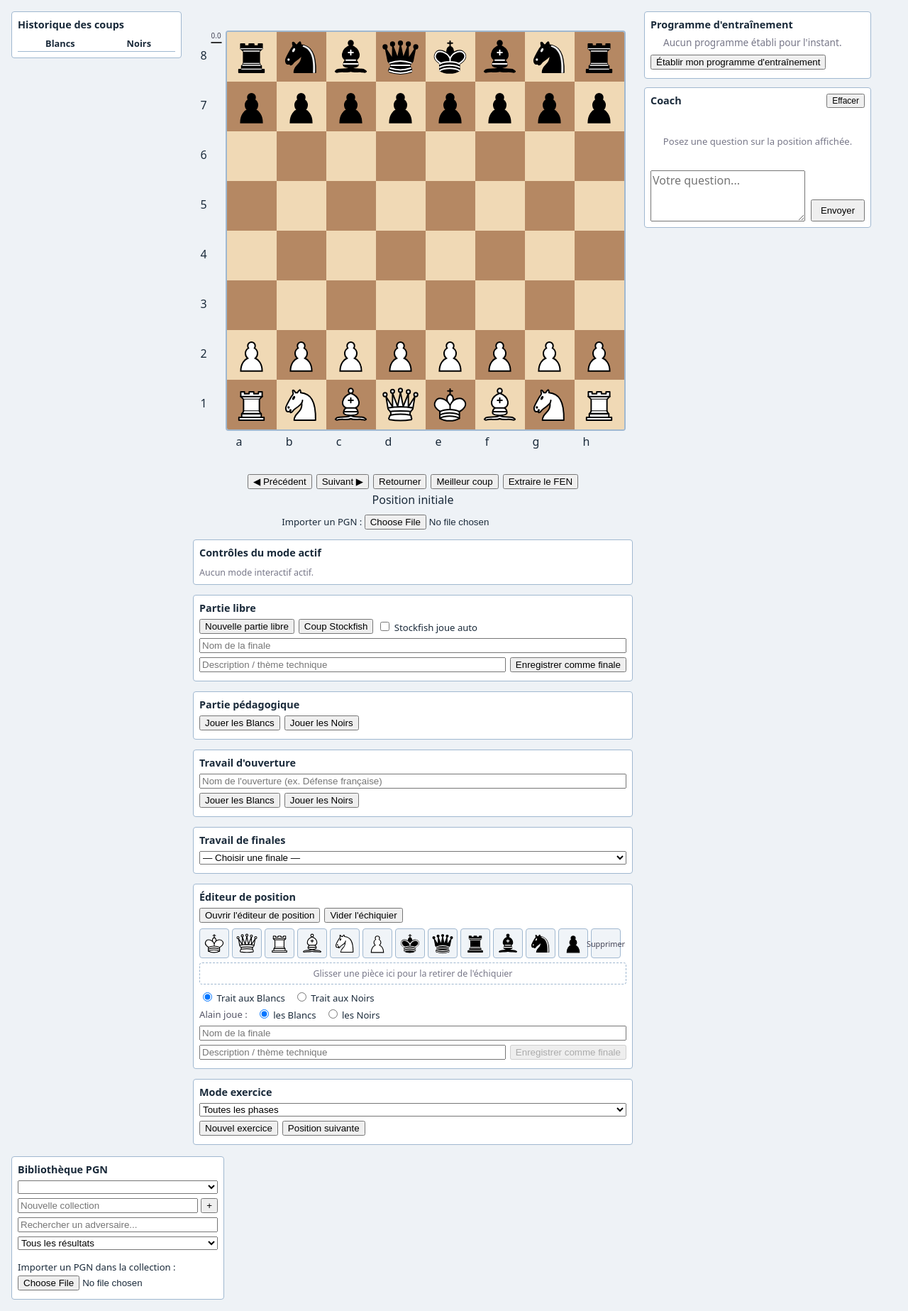
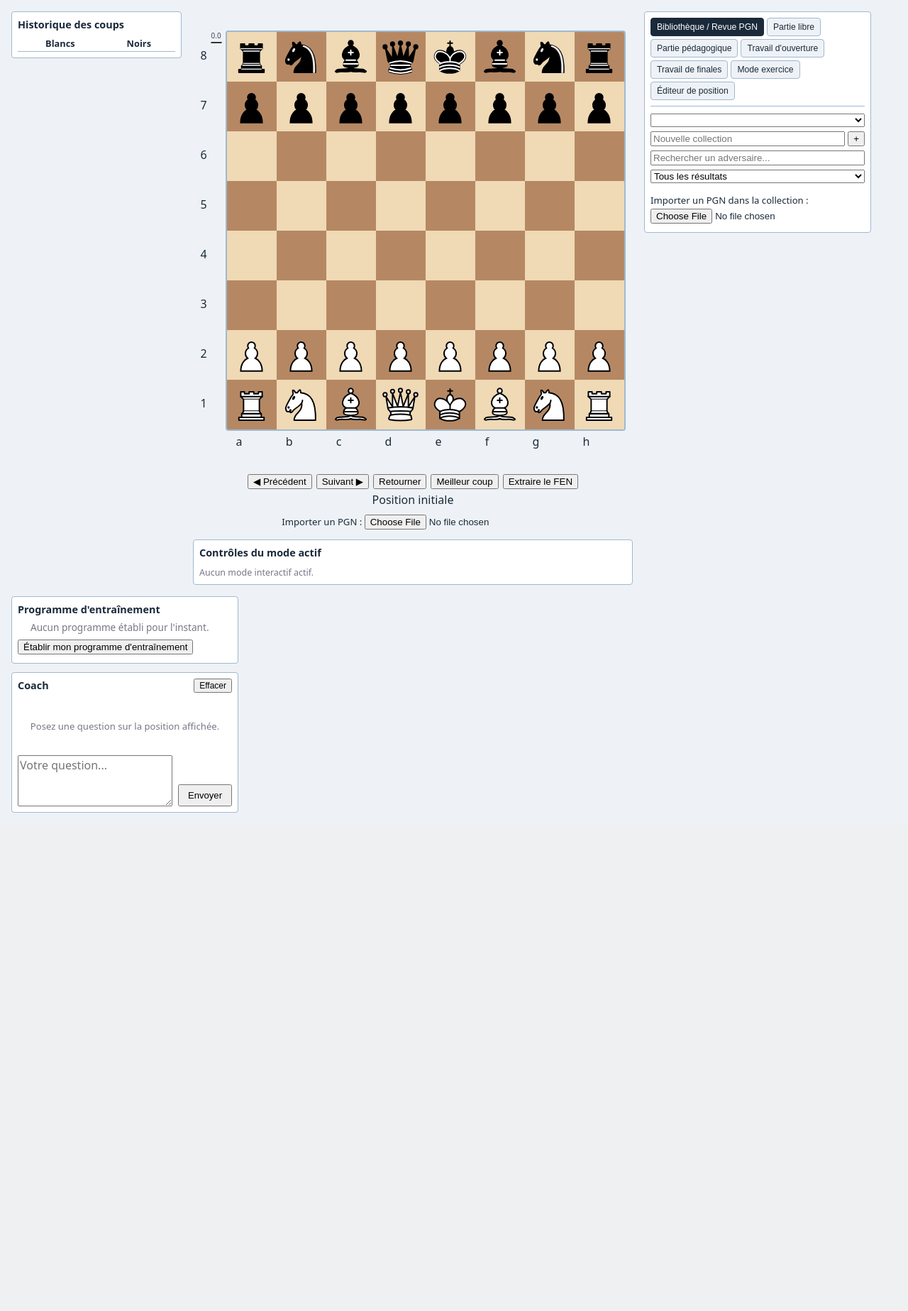
Before and after one commit to AlainDelree/Chesscoach, a Flask app: page / in a window 1280 px wide. Shown: the part 44-1891 px from the top of the page at 71% size. After the commit the page ends 1189 px from the top, so only its background shows below. Run offline with Flask 3, Linux system fonts and the light colour scheme; lists and menus that the app fills with data are empty.

Commit message:
Navigation par onglets entre les modes + désactivation des boutons de revue hors contexte (issue #23)
- Remplace l'empilement vertical des panneaux (partie libre, pédagogique,
  ouverture, finales, exercice, éditeur, bibliothèque PGN) par un système
  d'onglets (templates/index.html, controls.js/switchModeTab) : un seul
  panneau de contrôles spécifique visible à la fois. Échiquier, historique,
  coach et barre "Contrôles du mode actif" restent hors des onglets.
- Ajoute ensureModeSwitchClean() (controls.js) : si un mode interactif est
  actif et qu'un autre onglet démarre une nouvelle partie/exercice/revue,
  termine proprement l'ancien d'abord en réutilisant les fonctions abandon*
  existantes (une seule ajoutée : abandonExerciseGame, le mode exercice
  n'ayant aucun état serveur à abandonner). Câblée dans chaque start*/
  onFinaleSelectChange et dans parsePgn (chargement PGN en revue).
- Grise (disabled) les boutons Précédent/Suivant/Retourner/Meilleur coup dès
  qu'un mode interactif est actif (updateReviewControlsEnabled), au lieu de
  les laisser cliquables sans effet.

Vérifié via navigateur headless (Playwright) : panneau unique par onglet,
échiquier/historique/coach toujours visibles, boutons de revue grisés en
mode interactif et réactivés en revue, bascule propre entre partie libre,
pédagogique, exercice, éditeur et revue PGN sans double état actif.

```diff
--- a/static/board.js
+++ b/static/board.js
@@ -486,6 +486,12 @@
 }
 
 function parsePgn(pgn, onLoaded) {
+  // Charger une partie en revue (fichier local ou bibliothèque PGN) reprend
+  // le plateau pour l'usage de la revue — si un mode interactif tournait
+  // encore (partie pédagogique, exercice...), le terminer proprement d'abord
+  // (issue #23, ensureModeSwitchClean dans controls.js) plutôt que de laisser
+  // deux modes "actifs" en même temps sur le même plateau.
+  if (typeof ensureModeSwitchClean === "function") ensureModeSwitchClean("library");
   try {
     const chess = new Chess();
     if (!chess.load_pgn(pgn)) {
--- a/static/editor.js
+++ b/static/editor.js
@@ -264,6 +264,7 @@
 // ── Cycle de vie du panneau ──────────────────────────────────────────────
 
 function startPositionEditor() {
+  ensureModeSwitchClean("editor");
   editorPosition          = {};
   editorTool              = null;
   editorBoardSelected     = null;
--- a/static/exercise.js
+++ b/static/exercise.js
@@ -72,7 +72,30 @@
   exercisePvMeilleurCoup = null;
 }
 
+// Pas d'événement serveur "exercise_abandon" : contrairement aux autres
+// modes, exercise_new ne laisse aucun état serveur à nettoyer entre deux
+// exercices (cf. _current_exercise, app.py, simplement remplacé au prochain
+// tirage) — juste l'état client à réinitialiser avant de basculer vers un
+// autre mode (issue #23, ensureModeSwitchClean dans controls.js). Pas
+// exposée dans MODE_CAPS.exercise.abandon (inchangé, toujours null) : le
+// bouton "Abandonner" partagé reste absent en mode exercice comme avant.
+function abandonExerciseGame() {
+  if (!exerciseActive) return;
+  exerciseActive    = false;
+  exerciseGame      = null;
+  exerciseSelected  = null;
+  exerciseAnswered  = false;
+  exerciseExploring = false;
+  exerciseVerdictObtenu = false;
+  exerciseLastMove  = null;
+  _exerciseResetTentative();
+  _exerciseUpdateCoupReelDisplay();
+  resetBoardToNeutral();
+  setActiveMode(null);
+}
+
 function startExercise() {
+  ensureModeSwitchClean("exercise");
   exerciseAnswered  = false;
   exerciseSelected  = null;
   exerciseFenAvant  = null;
--- a/static/finales.js
+++ b/static/finales.js
@@ -95,6 +95,7 @@
   const entry = finaleList.find((f) => f.id === id);
   if (descEl) descEl.textContent = entry ? entry.description : "";
 
+  ensureModeSwitchClean("finale");
   finaleWaiting  = true;
   finaleGameOver = false;
   finaleFenAvantCoup = null;
--- a/static/free_play.js
+++ b/static/free_play.js
@@ -45,6 +45,7 @@
 }
 
 function startFreeGame() {
+  ensureModeSwitchClean("free");
   freeGame           = new Chess();
   freePlayActive     = true;
   freeSelectedSquare = null;
--- a/static/opening.js
+++ b/static/opening.js
@@ -75,6 +75,7 @@
     if (statusEl) statusEl.textContent = "Indiquez le nom d'une ouverture.";
     return;
   }
+  ensureModeSwitchClean("opening");
   openingCampAlain = (camp === "noirs") ? "noirs" : "blancs";
   openingWaiting   = true;
   openingGameOver  = false;
--- a/static/pedagogic.js
+++ b/static/pedagogic.js
@@ -30,6 +30,7 @@
 }
 
 function startPedagogicGame(camp) {
+  ensureModeSwitchClean("pedagogic");
   pedagogicCampAlain = (camp === "noirs") ? "noirs" : "blancs";
   pedagogicWaiting   = true;
   pedagogicGameOver  = false;
--- a/templates/index.html
+++ b/templates/index.html
@@ -47,13 +47,38 @@
       width: 240px;
       flex-shrink: 0;
     }
-    #library-column {
+    #mode-tabs-column {
       display: flex;
       flex-direction: column;
       gap: 12px;
-      width: 300px;
+      width: 320px;
       flex-shrink: 0;
     }
+    .mode-tab-bar {
+      display: flex;
+      flex-wrap: wrap;
+      gap: 4px;
+      margin-bottom: 10px;
+      padding-bottom: 8px;
+      border-bottom: 1px solid #a0b8d0;
+    }
+    .mode-tab-btn {
+      padding: 5px 8px;
+      font-size: 0.76rem;
+      border: 1px solid #a0b8d0;
+      background: #eef2f6;
+      border-radius: 4px;
+      cursor: pointer;
+      color: #1a2a3a;
+    }
+    .mode-tab-btn.active {
+      background: #1a2a3a;
+      color: #fff;
+      border-color: #1a2a3a;
+    }
+    .mode-tab-panel { display: none; }
+    .mode-tab-panel.active { display: block; }
+    #review-controls button:disabled { opacity: 0.5; cursor: not-allowed; }
     .panel {
       background: #fff;
       border: 1px solid #a0b8d0;
@@ -112,10 +137,10 @@
       <div class="material-row"><span id="material-bottom"></span></div>
 
       <div id="review-controls">
-        <button onclick="reviewPrev()">◀ Précédent</button>
-        <button onclick="reviewNext()">Suivant ▶</button>
-        <button onclick="flipBoard()">Retourner</button>
-        <button onclick="showReviewBestMove()">Meilleur coup</button>
+        <button id="review-prev-btn" onclick="reviewPrev()">◀ Précédent</button>
+        <button id="review-next-btn" onclick="reviewNext()">Suivant ▶</button>
+        <button id="review-flip-btn" onclick="flipBoard()">Retourner</button>
+        <button id="review-bestmove-btn" onclick="showReviewBestMove()">Meilleur coup</button>
         <button onclick="extraireFen()">Extraire le FEN</button>
       </div>
       <div>
@@ -149,8 +174,56 @@
         <div id="shared-mode-status" style="font-size:0.78rem; color:#778; margin-top:4px;">Aucun mode interactif actif.</div>
       </div>
 
-      <div class="panel" style="margin-top:10px; width:100%; box-sizing:border-box;">
-        <h2>Partie libre</h2>
+    </div>
+
+    <!-- ── Colonne à onglets, un par mode (issue #23) ────────────────────────
+         Un seul panneau de contrôles spécifique visible à la fois (celui de
+         l'onglet cliqué, cf. switchModeTab dans controls.js) — remplace
+         l'ancien empilement vertical. L'échiquier, l'historique, le coach et
+         la barre "Contrôles du mode actif" restent hors des onglets
+         (toujours visibles, cf. board-column/coach-column) car ils
+         s'appliquent quel que soit le mode actif. -->
+    <div id="mode-tabs-column">
+      <div class="panel" style="width:100%; box-sizing:border-box;">
+        <div class="mode-tab-bar">
+          <button type="button" class="mode-tab-btn" id="tab-btn-library" onclick="switchModeTab('library')">Bibliothèque / Revue PGN</button>
+          <button type="button" class="mode-tab-btn" id="tab-btn-free" onclick="switchModeTab('free')">Partie libre</button>
+          <button type="button" class="mode-tab-btn" id="tab-btn-pedagogic" onclick="switchModeTab('pedagogic')">Partie pédagogique</button>
+          <button type="button" class="mode-tab-btn" id="tab-btn-opening" onclick="switchModeTab('opening')">Travail d'ouverture</button>
+          <button type="button" class="mode-tab-btn" id="tab-btn-finale" onclick="switchModeTab('finale')">Travail de finales</button>
+          <button type="button" class="mode-tab-btn" id="tab-btn-exercise" onclick="switchModeTab('exercise')">Mode exercice</button>
+          <button type="button" class="mode-tab-btn" id="tab-btn-editor" onclick="switchModeTab('editor')">Éditeur de position</button>
+        </div>
+
+        <div class="mode-tab-panel" id="tab-panel-library">
+          <div style="display:flex; gap:4px; margin-bottom:6px;">
+            <select id="pgn-lib-collection-select" style="flex:1;" onchange="pgnLibOnCollectionChange()"></select>
+          </div>
+          <div style="display:flex; gap:4px; margin-bottom:6px;">
+            <input id="pgn-lib-new-name" type="text" placeholder="Nouvelle collection" style="flex:1;">
+            <button onclick="pgnLibCreateCollection()">+</button>
+          </div>
+          <div style="display:flex; gap:4px; margin-bottom:6px;">
+            <input id="pgn-lib-search" type="text" placeholder="Rechercher un adversaire..." style="flex:1;" oninput="pgnLibApplyFilters()">
+          </div>
+          <div style="display:flex; gap:4px; margin-bottom:6px;">
+            <select id="pgn-lib-result-filter" style="flex:1;" onchange="pgnLibApplyFilters()">
+              <option value="">Tous les résultats</option>
+              <option value="victoire">Victoires (Alain)</option>
+              <option value="defaite">Défaites (Alain)</option>
+              <option value="nulle">Nulles</option>
+            </select>
+          </div>
+          <ul id="pgn-lib-games"></ul>
+          <div style="margin-top:6px;">
+            <label style="font-size:0.82rem;">Importer un PGN dans la collection :
+              <input type="file" accept=".pgn,.txt" onchange="pgnLibImportFile(event)">
+            </label>
+          </div>
+          <div id="pgn-lib-loaded-label" style="font-size:0.8rem; color:#445; margin-top:4px;"></div>
+        </div>
+
+        <div class="mode-tab-panel" id="tab-panel-free">
           <div style="display:flex; gap:6px; align-items:center; flex-wrap:wrap;">
             <button onclick="startFreeGame()">Nouvelle partie libre</button>
             <button onclick="requestStockfishMove()">Coup Stockfish</button>
@@ -169,8 +242,7 @@
           <div id="free-play-status" style="font-size:0.82rem; color:#445; margin-top:4px;"></div>
         </div>
 
-      <div class="panel" style="margin-top:10px; width:100%; box-sizing:border-box;">
-        <h2>Partie pédagogique</h2>
+        <div class="mode-tab-panel" id="tab-panel-pedagogic">
           <div style="display:flex; gap:6px; align-items:center; flex-wrap:wrap;">
             <button onclick="startPedagogicGame('blancs')">Jouer les Blancs</button>
             <button onclick="startPedagogicGame('noirs')">Jouer les Noirs</button>
@@ -178,8 +250,7 @@
           <div id="pedagogic-status" style="font-size:0.82rem; color:#445; margin-top:4px;"></div>
         </div>
 
-      <div class="panel" style="margin-top:10px; width:100%; box-sizing:border-box;">
-        <h2>Travail d'ouverture</h2>
+        <div class="mode-tab-panel" id="tab-panel-opening">
           <div style="display:flex; gap:6px; align-items:center; flex-wrap:wrap;">
             <input id="opening-name-input" type="text" placeholder="Nom de l'ouverture (ex. Défense française)" style="flex:1; min-width:180px;">
           </div>
@@ -190,8 +261,7 @@
           <div id="opening-status" style="font-size:0.82rem; color:#445; margin-top:4px;"></div>
         </div>
 
-      <div class="panel" style="margin-top:10px; width:100%; box-sizing:border-box;">
-        <h2>Travail de finales</h2>
+        <div class="mode-tab-panel" id="tab-panel-finale">
           <div style="display:flex; gap:6px; align-items:center; flex-wrap:wrap;">
             <select id="finale-select" style="flex:1; min-width:0;" onchange="onFinaleSelectChange()">
               <option value="">— Choisir une finale —</option>
@@ -201,8 +271,26 @@
           <div id="finale-status" style="font-size:0.82rem; color:#445; margin-top:4px;"></div>
         </div>
 
-      <div class="panel" style="margin-top:10px; width:100%; box-sizing:border-box;">
-        <h2>Éditeur de position</h2>
+        <div class="mode-tab-panel" id="tab-panel-exercise">
+          <div style="display:flex; gap:6px; align-items:center; flex-wrap:wrap;">
+            <select id="exercise-phase-select" style="flex:1; min-width:140px;">
+              <option value="toutes">Toutes les phases</option>
+              <option value="ouverture">Ouverture</option>
+              <option value="milieu_de_partie">Milieu de partie</option>
+              <option value="finale">Finale</option>
+            </select>
+          </div>
+          <div style="display:flex; gap:6px; align-items:center; flex-wrap:wrap; margin-top:6px;">
+            <button onclick="startExercise()">Nouvel exercice</button>
+            <button onclick="startExercise()">Position suivante</button>
+          </div>
+          <div id="exercise-status" style="font-size:0.82rem; color:#445; margin-top:4px;"></div>
+          <div id="exercise-coup-reel" style="display:none; font-size:0.82rem; color:#1a2a3a; margin-top:4px; padding:4px 6px; background:#fff6da; border-radius:4px;">
+            Coup réellement joué à l'époque : <strong id="exercise-coup-reel-value"></strong>
+          </div>
+        </div>
+
+        <div class="mode-tab-panel" id="tab-panel-editor">
           <div style="display:flex; gap:6px; align-items:center; flex-wrap:wrap;">
             <button onclick="startPositionEditor()">Ouvrir l'éditeur de position</button>
             <button onclick="clearEditorBoard()">Vider l'échiquier</button>
@@ -229,25 +317,6 @@
             <button id="editor-save-btn" onclick="saveEditorPositionAsFinale()" disabled>Enregistrer comme finale</button>
           </div>
           <div id="editor-status" style="font-size:0.82rem; color:#445; margin-top:4px;"></div>
-      </div>
-
-      <div class="panel" style="margin-top:10px; width:100%; box-sizing:border-box;">
-        <h2>Mode exercice</h2>
-        <div style="display:flex; gap:6px; align-items:center; flex-wrap:wrap;">
-          <select id="exercise-phase-select" style="flex:1; min-width:140px;">
-            <option value="toutes">Toutes les phases</option>
-            <option value="ouverture">Ouverture</option>
-            <option value="milieu_de_partie">Milieu de partie</option>
-            <option value="finale">Finale</option>
-          </select>
-        </div>
-        <div style="display:flex; gap:6px; align-items:center; flex-wrap:wrap; margin-top:6px;">
-          <button onclick="startExercise()">Nouvel exercice</button>
-          <button onclick="startExercise()">Position suivante</button>
-        </div>
-        <div id="exercise-status" style="font-size:0.82rem; color:#445; margin-top:4px;"></div>
-        <div id="exercise-coup-reel" style="display:none; font-size:0.82rem; color:#1a2a3a; margin-top:4px; padding:4px 6px; background:#fff6da; border-radius:4px;">
-          Coup réellement joué à l'époque : <strong id="exercise-coup-reel-value"></strong>
         </div>
       </div>
     </div>
@@ -281,38 +350,6 @@
       </div>
     </div>
 
-    <!-- ── Colonne bibliothèque PGN ─────────────────────────────────────── -->
-    <div id="library-column">
-      <div class="panel">
-        <h2>Bibliothèque PGN</h2>
-        <div style="display:flex; gap:4px; margin-bottom:6px;">
-          <select id="pgn-lib-collection-select" style="flex:1;" onchange="pgnLibOnCollectionChange()"></select>
-        </div>
-        <div style="display:flex; gap:4px; margin-bottom:6px;">
-          <input id="pgn-lib-new-name" type="text" placeholder="Nouvelle collection" style="flex:1;">
-          <button onclick="pgnLibCreateCollection()">+</button>
-        </div>
-        <div style="display:flex; gap:4px; margin-bottom:6px;">
-          <input id="pgn-lib-search" type="text" placeholder="Rechercher un adversaire..." style="flex:1;" oninput="pgnLibApplyFilters()">
-        </div>
-        <div style="display:flex; gap:4px; margin-bottom:6px;">
-          <select id="pgn-lib-result-filter" style="flex:1;" onchange="pgnLibApplyFilters()">
-            <option value="">Tous les résultats</option>
-            <option value="victoire">Victoires (Alain)</option>
-            <option value="defaite">Défaites (Alain)</option>
-            <option value="nulle">Nulles</option>
-          </select>
-        </div>
-        <ul id="pgn-lib-games"></ul>
-        <div style="margin-top:6px;">
-          <label style="font-size:0.82rem;">Importer un PGN dans la collection :
-            <input type="file" accept=".pgn,.txt" onchange="pgnLibImportFile(event)">
-          </label>
-        </div>
-        <div id="pgn-lib-loaded-label" style="font-size:0.8rem; color:#445; margin-top:4px;"></div>
-      </div>
-    </div>
-
   </div>
 
   <script src="{{ url_for('static', filename='vendor/socket.io/socket.io.min.js') }}"></script>
```
Also changed, not shown: static/controls.js (+62 -1 lines). Lines whose indentation alone changed are shown as unchanged.
